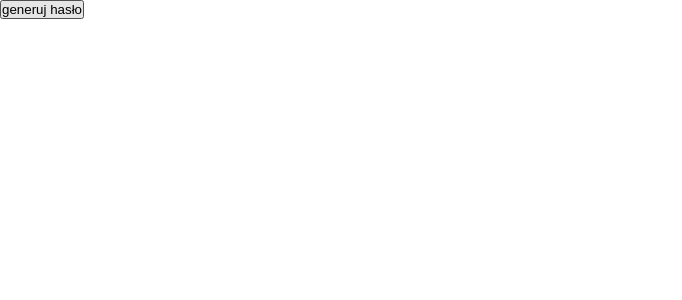
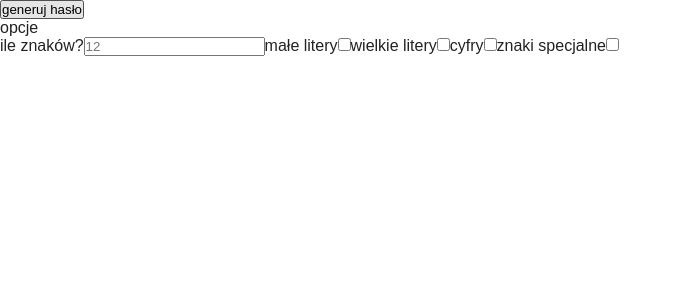
Before and after one commit to mdev79/password_generator, a React (Create React App) app: page / in a window 1280 px wide. Shown: the top 300 px of the page, without its empty margins (0-682 px from the left). Built offline with nearby package versions, Linux system fonts and the light colour scheme.

Commit message:
modifying options and main container

```diff
--- a/public/data/lang/eng.json
+++ b/public/data/lang/eng.json
@@ -1,5 +1,6 @@
 {
   "mainBtn": "generate password",
+  "options": "options",
   "howManyChars": "how many characters?",
   "smallLetters": "small letters",
   "bigLetters": "big letters",
--- a/public/data/lang/pl.json
+++ b/public/data/lang/pl.json
@@ -1,5 +1,6 @@
 {
   "mainBtn": "generuj hasło",
+  "options": "opcje",
   "howManyChars": "ile znaków?",
   "smallLetters": "małe litery",
   "bigLetters": "wielkie litery",
--- a/src/components/App.js
+++ b/src/components/App.js
@@ -10,7 +10,7 @@ class App extends Component {
     lang: {}
   };
 
-  componentDidMount() {
+  componentWillMount() {
     const { urlToLangFile } = this.state;
     fetch(urlToLangFile)
       .then(res => res.json())
@@ -24,6 +24,7 @@ class App extends Component {
   render() {
     const {
       mainBtn,
+      options,
       howManyChars,
       smallLetters,
       bigLetters,
@@ -48,7 +49,16 @@ class App extends Component {
     } = this.state.lang;
     return (
       <div className='App'>
-        <MainContainer />
+        <MainContainer
+          mainBtn={mainBtn}
+          options={options}
+          howManyChars={howManyChars}
+          smallLetters={smallLetters}
+          bigLetters={bigLetters}
+          numbers={numbers}
+          specialChars={specialChars}
+          copyToClipboard={copyToClipboard}
+        />
       </div>
     );
   }
--- a/src/components/layouts/maincontainer/GenerateBtn.jsx
+++ b/src/components/layouts/maincontainer/GenerateBtn.jsx
@@ -2,7 +2,7 @@ import React, { Fragment } from 'react';
 
 const GenerateBtn = props => (
   <Fragment>
-    <button className='pass__gen__btn'>generuj hasło</button>
+    <button className='pass__gen__btn'>{props.mainBtn}</button>
     <br />
     <span className='info'>{}</span>
   </Fragment>
--- a/src/components/layouts/maincontainer/MainContainer.jsx
+++ b/src/components/layouts/maincontainer/MainContainer.jsx
@@ -3,11 +3,16 @@ import GenerateBtn from './GenerateBtn';
 import OptionsContainer from './options/OptionsContainer';
 
 const MainContainer = props => {
-  console.log(props);
+  const {options,
+    howManyChars,
+    smallLetters,
+    bigLetters,
+    numbers,
+    specialChars,} = props
   return (
     <div className='main__container'>
-      <GenerateBtn />
-      <OptionsContainer lang={props.lang} />
+      <GenerateBtn mainBtn={props.mainBtn} />
+      <OptionsContainer options={options} howManyChars={howManyChars} smallLetters={smallLetters} bigLetters={bigLetters} numbers={numbers} specialChars={specialChars} />
     </div>
   );
 };
--- a/src/components/layouts/maincontainer/options/InputItem.jsx
+++ b/src/components/layouts/maincontainer/options/InputItem.jsx
@@ -1,14 +1,33 @@
-import React from 'react'
-const InputItem = (props) => {
-  return(
-  <label className='label' htmlFor='chars__number'>
-</label>
-<input
-  className='input input__text'
-  type='text'
-  id='chars__number'
-  name='charsNumber'
-  placeholder='12'
-/>)
-}
-export default InputItem
+import React, { Fragment } from 'react';
+const InputItem = props => {
+  const {
+    type,
+    key,
+    name,
+    placeholder,
+    id,
+    className,
+    howManyChars,
+    smallLetters,
+    bigLetters,
+    numbers,
+    specialChars,
+    label
+  } = props;
+  return (
+    <Fragment>
+      <label className={className} htmlFor={id}>
+        {label}
+      </label>
+      <input
+        className={className}
+        id={id}
+        type={type}
+        key={key}
+        name={name}
+        placeholder={placeholder}
+      />
+    </Fragment>
+  );
+};
+export default InputItem;
--- a/src/components/layouts/maincontainer/options/OptionsContainer.jsx
+++ b/src/components/layouts/maincontainer/options/OptionsContainer.jsx
@@ -1,11 +1,60 @@
 import React from 'react';
-
+import InputItem from './InputItem';
 const OptionsContainer = props => {
-  const spec = '';
+  const {
+    options,
+    howManyChars,
+    smallLetters,
+    bigLetters,
+    numbers,
+    specialChars
+  } = props;
   return (
     <div className='options__container'>
-      <div className='options'></div>
-      <form>{/*  */}</form>
+      <div className='options'>{options}</div>
+      <form>
+        <InputItem
+          type='text'
+          key='howManyChars'
+          name='howManyChars'
+          id='how__many__chars'
+          placeholder='12'
+          classNAme='input input__text howManyChars'
+          label={howManyChars}
+        />
+        <InputItem
+          type='checkbox'
+          key='smallLetters'
+          name='smallLetters'
+          id='small__letters'
+          classNAme='input input__text smallLetters'
+          label={smallLetters}
+        />
+        <InputItem
+          type='checkbox'
+          key='bigLetters'
+          name='bigLetters'
+          id='big__letters'
+          classNAme='input input__text bigLetters'
+          label={bigLetters}
+        />
+        <InputItem
+          type='checkbox'
+          key='numbers'
+          name='numbers'
+          id='numbers'
+          classNAme='input input__text '
+          label={numbers}
+        />
+        <InputItem
+          type='checkbox'
+          key='specialChars'
+          name='specialChars'
+          id='special__chars'
+          classNAme='input input__text specialChars'
+          label={specialChars}
+        />
+      </form>
     </div>
   );
 };
```
